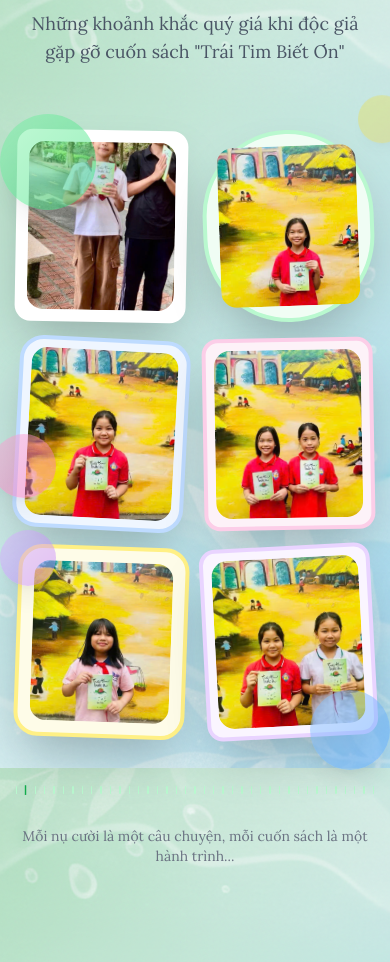
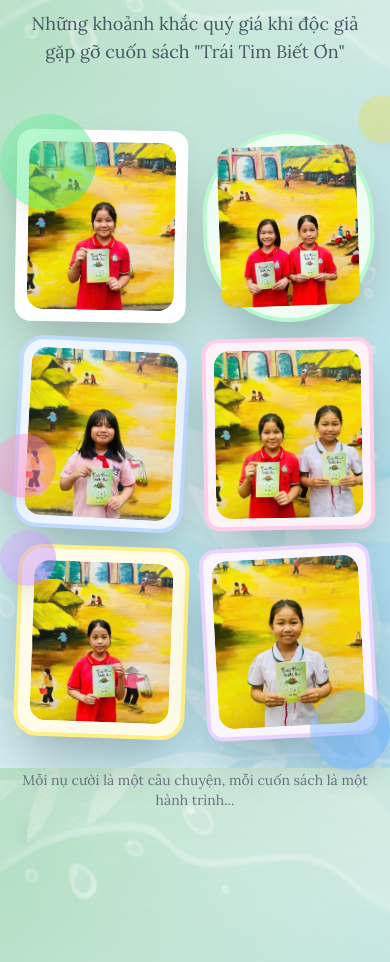
Before and after one commit to dodao123/VBO, a Next.js app: page / in a window 390 px wide. Shown: the part 5140-6102 px from the top of the page. Built offline with nearby package versions, Linux system fonts and the light colour scheme.

Commit message:
second 2 commit 10

```diff
--- a/app/components/LandingPage/GallerySection.tsx
+++ b/app/components/LandingPage/GallerySection.tsx
@@ -64,11 +64,11 @@ const GallerySection = () => {
   const [currentIndex, setCurrentIndex] = useState(0);
   const imagesPerView = 6; // Number of images to show at once
 
-  // Auto-advance every 4 seconds
+  // Auto-advance every 2 seconds
   useEffect(() => {
     const interval = setInterval(() => {
       setCurrentIndex((prev) => (prev + 1) % galleryImages.length);
-    }, 4000);
+    }, 2000);
 
     return () => clearInterval(interval);
   }, []);
@@ -134,8 +134,8 @@ const GallerySection = () => {
           <div className="absolute bottom-1/4 -left-4 w-14 h-14 bg-gradient-to-br from-purple-300 to-purple-400 rounded-full opacity-20 animate-pulse delay-3000 shadow-xl"></div>
         </div>
 
-        {/* Progress Indicator */}
-        <div className="flex justify-center mt-12 space-x-2">
+        {/* Progress Indicator - Hidden on mobile */}
+        <div className="hidden md:flex justify-center mt-12 space-x-2">
           {galleryImages.map((_, index) => (
             <button
               key={index}
```
